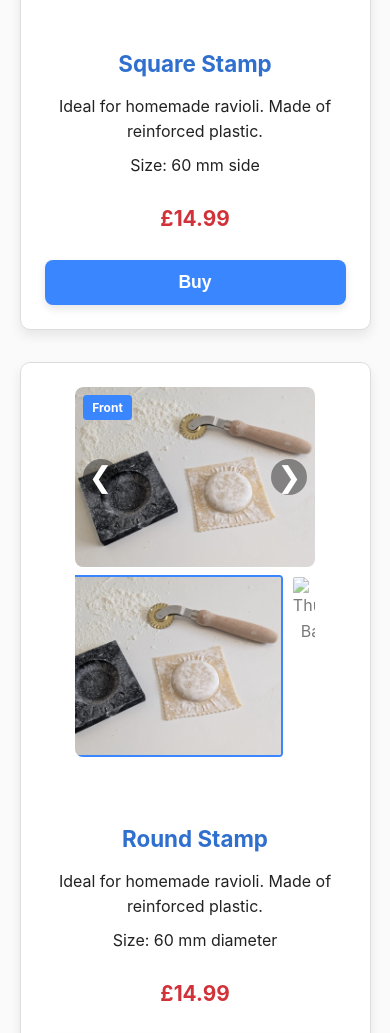
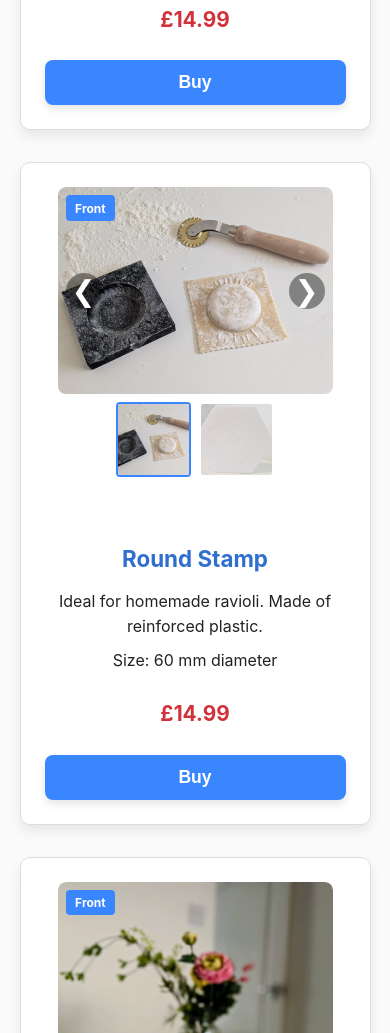
Before and after one commit to stff11/ravioli-stamp, a website: page index.html in a window 390 px wide. Shown: the part 1617-2650 px from the top of the page. Drawn offline with Linux system fonts and the light colour scheme.

Commit message:
Front and back images

```diff
--- a/css/styles.css
+++ b/css/styles.css
@@ -179,8 +179,8 @@ header .subtitle {
 }
 
 .product-image {
-  flex: 0 0 200px; /* fixed width image column */
-  max-width: 200px;
+  flex: 0 0 250px; /* fixed width image column */
+  max-width: 250px;
   overflow: hidden; /* Hide overflow for image scale effect */
   border-radius: 8px;
 }
@@ -223,8 +223,8 @@ header .subtitle {
 }
 
 img.thumb {
-  width: 50px;
-  height: 50px;
+  width: 75px;
+  height: 75px;
   object-fit: cover;
   border-radius: 4px;
   opacity: 0.6;
@@ -778,14 +778,9 @@ footer {
 
   .product-image {
     flex: none; /* Remove flex constraints */
-    width: 80%; /* Take up more width */
-    max-width: 250px; /* Cap at a reasonable size */
+    /* width: 80%; Take up more width */
+    max-width: 275px; /* Cap at a reasonable size */
     margin-bottom: 1rem; /* Space below image */
-  }
-
-  .product-image img {
-    width: 100%; /* Ensure image fills its container */
-    height: auto;
   }
 
   .product-info {
--- a/index.html
+++ b/index.html
@@ -118,7 +118,7 @@
             <div class="product-image-slider">
               <div class="slider-main">
                 <img src="images/stamp2.jpeg" alt="Front of Stamp" class="main-image active">
-                <img src="images/stamp2-back.jpeg" alt="Back of Stamp" class="main-image">
+                <img src="images/stamp-back.jpeg" alt="Back of Stamp" class="main-image">
                 <div class="sash front">Front</div>
                 <div class="sash back">Back</div>
                 <button class="nav-arrow prev">&#10094;</button>
@@ -126,7 +126,7 @@
               </div>
               <div class="slider-thumbs">
                 <img src="images/stamp2.jpeg" class="thumb active" data-index="0" alt="Thumb Front">
-                <img src="images/stamp2-back.jpeg" class="thumb" data-index="1" alt="Thumb Back">
+                <img src="images/stamp-back.jpeg" class="thumb" data-index="1" alt="Thumb Back">
               </div>
             </div>
           </div>
@@ -143,7 +143,7 @@
             <div class="product-image-slider">
               <div class="slider-main">
                 <img src="images/stamp3.jpeg" alt="Front of Stamp" class="main-image active">
-                <img src="images/stamp3-back.jpeg" alt="Back of Stamp" class="main-image">
+                <img src="images/stamp-back.jpeg" alt="Back of Stamp" class="main-image">
                 <div class="sash front">Front</div>
                 <div class="sash back">Back</div>
                 <button class="nav-arrow prev">&#10094;</button>
@@ -151,7 +151,7 @@
               </div>
               <div class="slider-thumbs">
                 <img src="images/stamp3.jpeg" class="thumb active" data-index="0" alt="Thumb Front">
-                <img src="images/stamp3-back.jpeg" class="thumb" data-index="1" alt="Thumb Back">
+                <img src="images/stamp-back.jpeg" class="thumb" data-index="1" alt="Thumb Back">
               </div>
             </div>
           </div>
```
